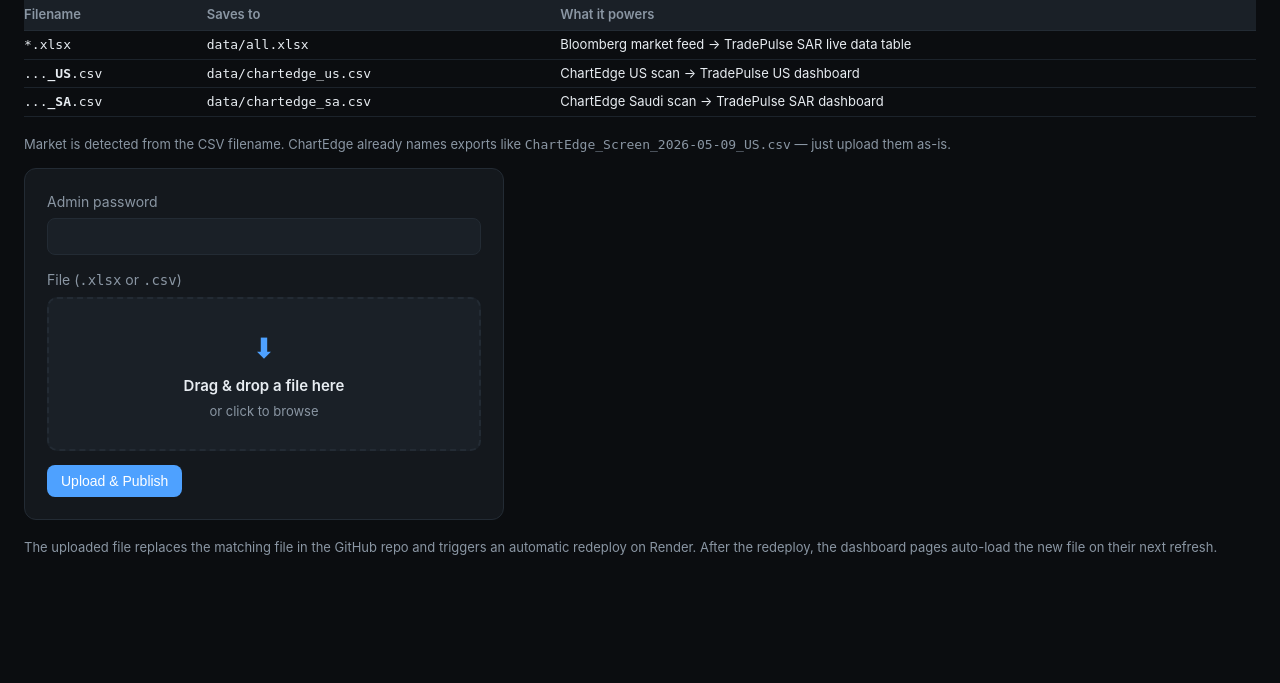
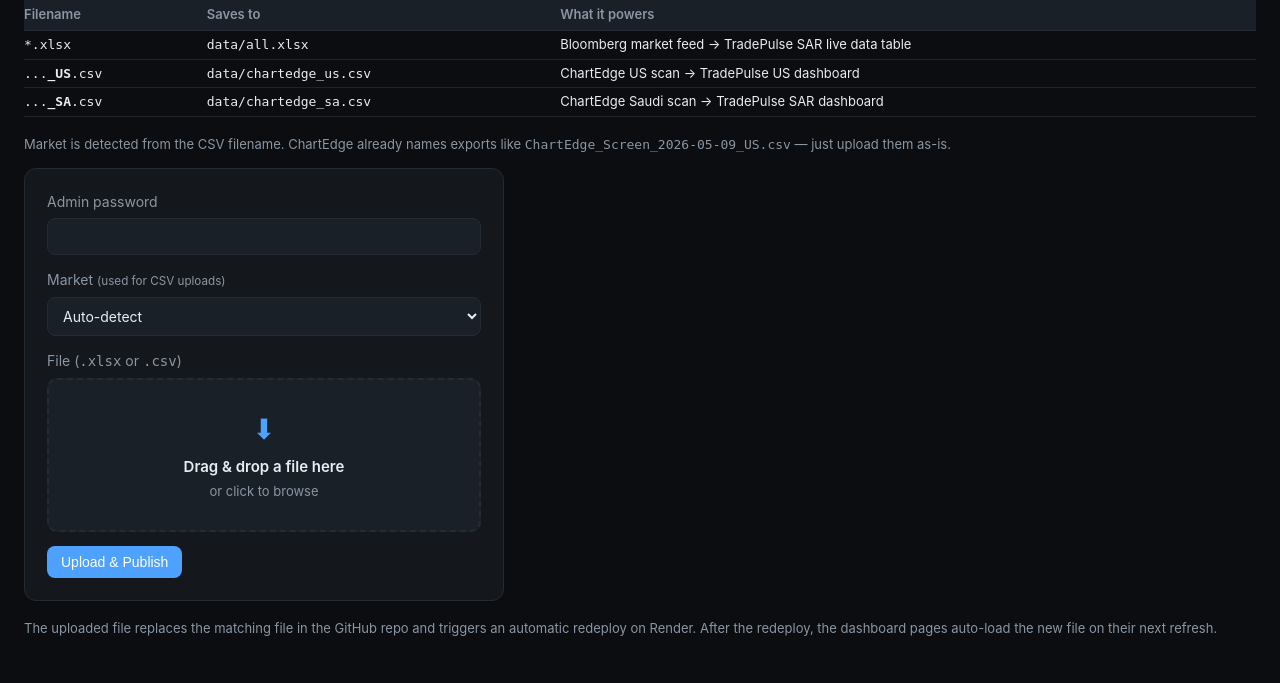
Before and after one commit to aboaziz112211/trading_suite, a Flask app: page /admin in a window 1280 px wide. Shown: the part 259-942 px from the top of the page. Before the commit the page ends 814 px from the top, so only its background shows below. Run offline with Flask 3, Linux system fonts and the light colour scheme.

Commit message:
Admin upload: market dropdown + content sniffing fallback (numeric Tadawul codes -> Saudi, alpha tickers -> US); no more filename renaming required

```diff
--- a/app.py
+++ b/app.py
@@ -27,21 +27,51 @@
     return None
 
 
-def _resolve_upload_target(filename: str):
-    """Decide where the uploaded file should be committed in the GitHub repo."""
+def _detect_csv_market_from_content(raw: bytes) -> str:
+    """Peek at the first column of the CSV; mostly 4-digit numeric tickers -> Saudi."""
+    try:
+        text = raw[:8192].decode("utf-8", errors="ignore")
+    except Exception:
+        return None
+    lines = [ln for ln in text.splitlines() if ln.strip()]
+    if len(lines) < 2:
+        return None
+    first_cells = []
+    for ln in lines[1:11]:  # skip header, sample up to 10 rows
+        cell = ln.split(",")[0].strip().strip('"').strip("'")
+        if cell:
+            first_cells.append(cell)
+    if not first_cells:
+        return None
+    numeric = sum(1 for c in first_cells if c.isdigit() and len(c) == 4)
+    return "sa" if (numeric / len(first_cells)) >= 0.6 else "us"
+
+
+def _resolve_upload_target(filename: str, market_form: str = None, raw: bytes = None):
+    """Decide where the uploaded file should be committed in the GitHub repo.
+
+    Priority:
+      1. Explicit market dropdown ('us' or 'sa')
+      2. Filename markers ('_US', '_SA', etc.)
+      3. CSV content sniff (numeric Tadawul codes -> Saudi, else US)
+    """
     n = filename.lower()
     if n.endswith(".xlsx"):
         return GH_XLSX_PATH, None
-    if n.endswith(".csv"):
-        market = _detect_csv_market(filename)
-        if market == "us":
-            return GH_CSV_US_PATH, None
-        if market == "sa":
-            return GH_CSV_SA_PATH, None
-        return None, ("Could not detect market from filename. "
-                      "Add '_US' or '_SA' to the filename "
-                      "(e.g. ChartEdge_Screen_2026-05-09_US.csv).")
-    return None, "Upload a .xlsx or .csv file."
+    if not n.endswith(".csv"):
+        return None, "Upload a .xlsx or .csv file."
+
+    market = (market_form or "").lower().strip()
+    if market not in ("us", "sa"):
+        market = _detect_csv_market(filename) or ""
+    if market not in ("us", "sa") and raw is not None:
+        market = _detect_csv_market_from_content(raw) or ""
+    if market == "us":
+        return GH_CSV_US_PATH, None
+    if market == "sa":
+        return GH_CSV_SA_PATH, None
+    return None, ("Could not determine market for this CSV. "
+                  "Pick US or Saudi from the Market dropdown and try again.")
 
 US_PUSH_TOKEN = os.getenv("US_PUSH_TOKEN")
 # in-memory live US feed: bytes of xlsx + last update timestamp
@@ -241,14 +271,14 @@
         return render_template("admin.html", success=False,
             error="No file selected."), 400
 
-    target_path, why = _resolve_upload_target(f.filename)
-    if not target_path:
-        return render_template("admin.html", success=False, error=why), 400
-
     raw = f.read()
     if len(raw) > 25 * 1024 * 1024:
         return render_template("admin.html", success=False,
             error="File too large (>25 MB)."), 400
+    market_form = request.form.get("market", "auto")
+    target_path, why = _resolve_upload_target(f.filename, market_form, raw)
+    if not target_path:
+        return render_template("admin.html", success=False, error=why), 400
 
     api = f"https://api.github.com/repos/{GH_REPO}/contents/{target_path}"
     headers = {
--- a/static/style.css
+++ b/static/style.css
@@ -155,7 +155,8 @@
 }
 .admin-form label { display: flex; flex-direction: column; gap: 6px; font-size: 14px; color: var(--muted); }
 .admin-form input[type="password"],
-.admin-form input[type="file"] {
+.admin-form input[type="file"],
+.admin-form select {
   background: var(--panel-2);
   border: 1px solid var(--border);
   color: var(--text);
@@ -164,6 +165,7 @@
   font-size: 14px;
   font-family: inherit;
 }
+.admin-form select { cursor: pointer; }
 .admin-form input[type="password"]:focus { outline: none; border-color: var(--accent); }
 .admin-form button { align-self: flex-start; cursor: pointer; border: none; }
 
--- a/templates/admin.html
+++ b/templates/admin.html
@@ -55,6 +55,15 @@
     <span>Admin password</span>
     <input type="password" name="password" required autocomplete="off">
   </label>
+  <label>
+    <span>Market <small style="color:var(--muted);font-weight:400">(used for CSV uploads)</small></span>
+    <select name="market" id="marketSel">
+      <option value="auto" selected>Auto-detect</option>
+      <option value="us">US (TradePulse US)</option>
+      <option value="sa">Saudi (TradePulse SAR)</option>
+    </select>
+  </label>
+
   <label>
     <span>File (<code>.xlsx</code> or <code>.csv</code>)</span>
     <div id="dropZone" class="drop-zone" tabindex="0">
```
